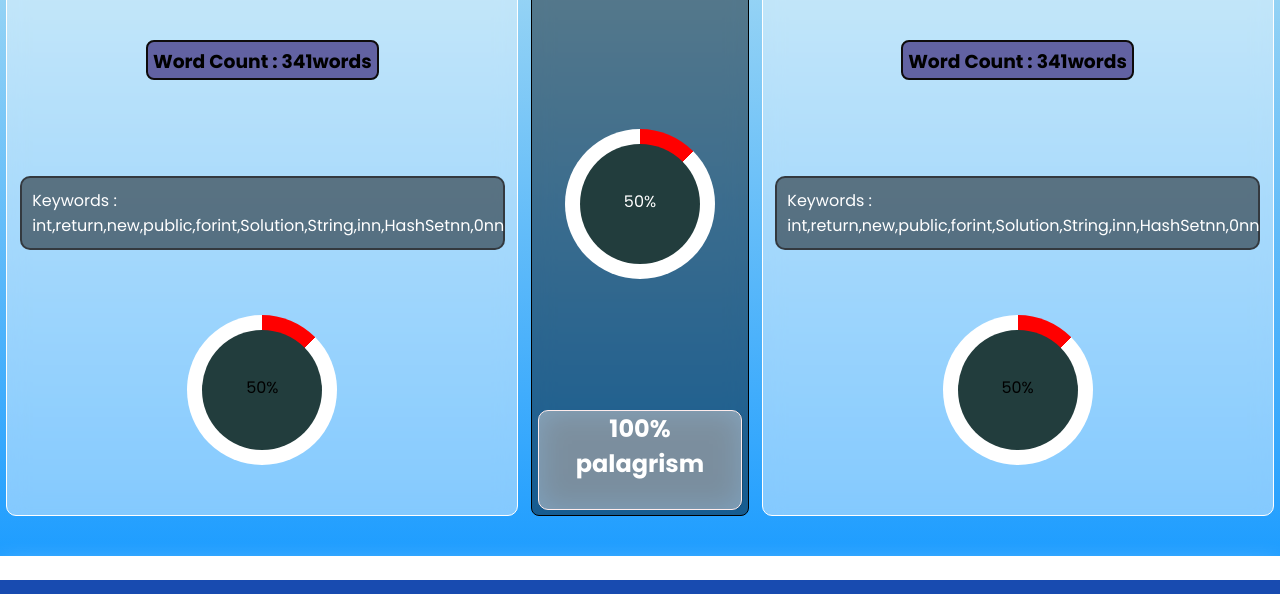
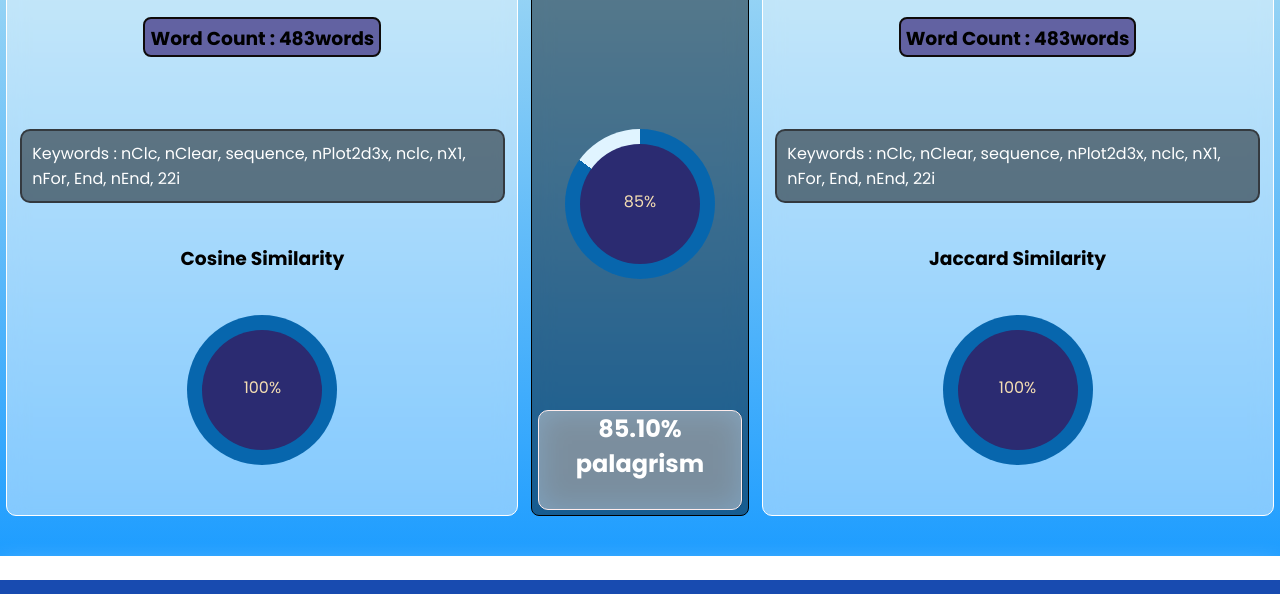
Before and after one commit to Moh-an123/Document-Analyzer, a plain HTML site: page public/index2.html in a window 1280 px wide. Shown: the part 206-800 px from the top of the page. Drawn offline with Linux system fonts and the light colour scheme.

Commit message:
new/18/12

```diff
--- a/public/index2.html
+++ b/public/index2.html
@@ -13,30 +13,32 @@
       <div class="container">
         <div class="box1">
           <h1>File 1</h1>
-          <div id="wordcount1" class="wordcount"> <h3>Word Count : 341words</h3></div>
-          <div class="keywords" id="keywords1">Keywords : int,return,new,public,forint,Solution,String,inn,HashSetnn,0nn</div>
-          <div class="a">
-            <div class="b">50%</div>
+          <div id="wordcount1" class="wordcount"> <h3>Word Count : 483words</h3></div>
+          <div class="keywords" id="keywords1">Keywords : nClc, nClear, sequence, nPlot2d3x, nclc, nX1, nFor, End, nEnd, 22i</div>
+          <h3>Cosine Similarity</h3>
+          <div class="a" id="a">
+            <div class="b" id="b">50%</div>
           </div>
         </div>
         <div class="center">
-          <div id="wordcnt"><h3>Similar Words <br>77</h3></div>
-          <div class="a">
-            <div class="b">50%</div>
+          <div id="wordcnt"><h3>Similar Words <br>141</h3></div>
+          <div class="a" id="a1">
+            <div class="b" id="b1">50%</div>
           </div>
-          <div id="palagrism"><h2> 100% <br> palagrism </h2></div>
+          <div id="palagrism"><h2> 85.10% <br> palagrism </h2></div>
         </div>
         <div class="box2">
           <h1>File 2</h1>
-          <div id="wordcount2" class="wordcount"> <h3>Word Count : 341words</h3></div>
-          <div class="keywords" id="keywords2">Keywords : int,return,new,public,forint,Solution,String,inn,HashSetnn,0nn</div>
-          <div class="a">
-            <div class="b">50%</div>
+          <div id="wordcount2" class="wordcount"> <h3>Word Count : 483words</h3></div>
+          <div class="keywords" id="keywords2">Keywords : nClc, nClear, sequence, nPlot2d3x, nclc, nX1, nFor, End, nEnd, 22i</div>
+          <h3>Jaccard Similarity</h3>
+          <div class="a" id="a2">
+            <div class="b" id="b2">50%</div>
           </div>
         </div>
       </div>
       <footer></footer>
     </div>
-
+  <script src="index2.js"></script>
 
 </body></html>
--- /dev/null
+++ b/public/index2.js
@@ -0,0 +1,23 @@
+const a=1*100,b=85.10,c=1.8365019011406845*100;
+            let cp=document.getElementById('a'),pv=document.getElementById('b');
+            let cp1=document.getElementById('a1'),pv1=document.getElementById('b1');
+            let cp2=document.getElementById('a2'),pv2=document.getElementById('b2');
+            let psv=0,pev=100,speed=50;
+            let progress=setInterval(()=>{
+                psv++;
+                if(psv<=a){
+                pv.textContent=psv+"%";
+                cp.style.background="conic-gradient(#0766ad "+ psv*3.6+"deg,#e0f4ff 0deg)";
+                }
+                if(psv<=b){
+                pv1.textContent=psv+"%";
+                cp1.style.background="conic-gradient(#0766ad  "+psv*3.6+"deg,#e0f4ff 0deg)";
+                }
+                if(psv<=c){
+                pv2.textContent=psv+"%";
+                cp2.style.background="conic-gradient(#0766ad "+psv*3.6+"deg,#e0f4ff 0deg)";
+                }
+                if(psv==pev){
+                    clearInterval(progress);
+                }
+            },speed);
--- a/public/style2.css
+++ b/public/style2.css
@@ -29,6 +29,8 @@ header {
 }
 .box1,
 .box2 {
+  width: 31%;
+  min-width: 15%;
   padding-block: 50px;
   display: flex;
   flex-direction: column;
@@ -60,6 +62,7 @@ header {
   background-color: rgb(98, 98, 162);
 }
 .center {
+  width: 25%;
   flex-basis: 17%;
   margin-inline: auto;
   border:2px solid rgb(0, 0, 0);
@@ -98,6 +101,7 @@ header {
     border-radius: 10px;
     background-color: rgba(0, 0, 0, 0.482) ;
  color: #fff;
+ overflow-wrap: break-word;
   }
 #palagrism{
     bottom: 0;
@@ -129,11 +133,11 @@ header {
 }
 .b{
   text-align: center;
-
+ color: wheat;
   width: 120px;
   height: 120px;
   padding-block: 30% ;
-  background-color: rgb(34, 61, 61);
+  background-color: #2b2b71;
   border-radius: 50%;
 }
 footer {
```
Also changed, not shown: server.js (+37 -31 lines).
